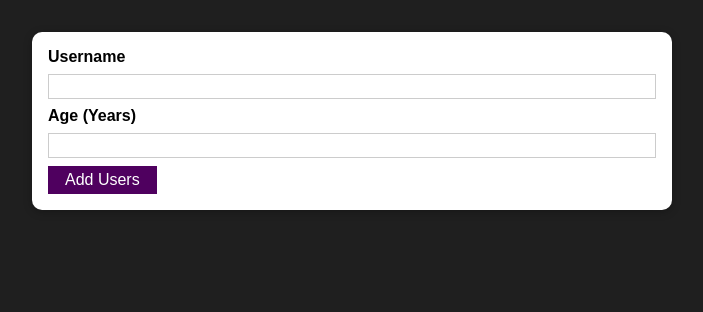
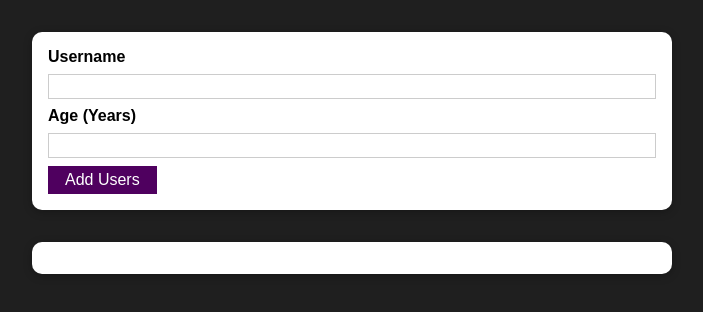
Before and after one commit to YosiKimhi/users-list, a React (Create React App) app: page / in a window 1280 px wide. Shown: the top 312 px of the page, without its empty margins (288-991 px from the left). Built offline with nearby package versions, Linux system fonts and the light colour scheme.

Commit message:
Adding a Users List Component

```diff
--- a/src/App.js
+++ b/src/App.js
@@ -1,11 +1,14 @@
-import React from 'react';
+import React ,{useState} from 'react';
 import AddUser from './components/Users/AddUser';
+import UsersList from './components/Users/UsersList';
 
 
 function App() {
+
   return (
     <div>
       <AddUser/>
+      <UsersList users={[]}/>
     </div>
   );
 }
--- /dev/null
+++ b/src/components/Users/UsersList.js
@@ -0,0 +1,19 @@
+import React from 'react';
+import Card from '../UI/Card';
+import classes from './UsersList.module.css';
+
+const UsersList = (props) => {
+  return (
+    <Card className={classes.users}>
+      <ul>
+        {props.users.map((user) => (
+          <li>
+            {user.name} ({user.age}) years old{' '}
+          </li>
+        ))}
+      </ul>
+    </Card>
+  );
+};
+
+export default UsersList;
--- /dev/null
+++ b/src/components/Users/UsersList.module.css
@@ -0,0 +1,16 @@
+.users {
+    margin: 2rem auto;
+    width: 90%;
+    max-width: 40rem;
+}
+
+.users ul {
+    list-style: none;
+    padding: 1rem;
+}
+
+.users li {
+    border: 1px solid #ccc;
+    margin: 0.5rem 0;
+    padding: 0.5rem;
+}
```
